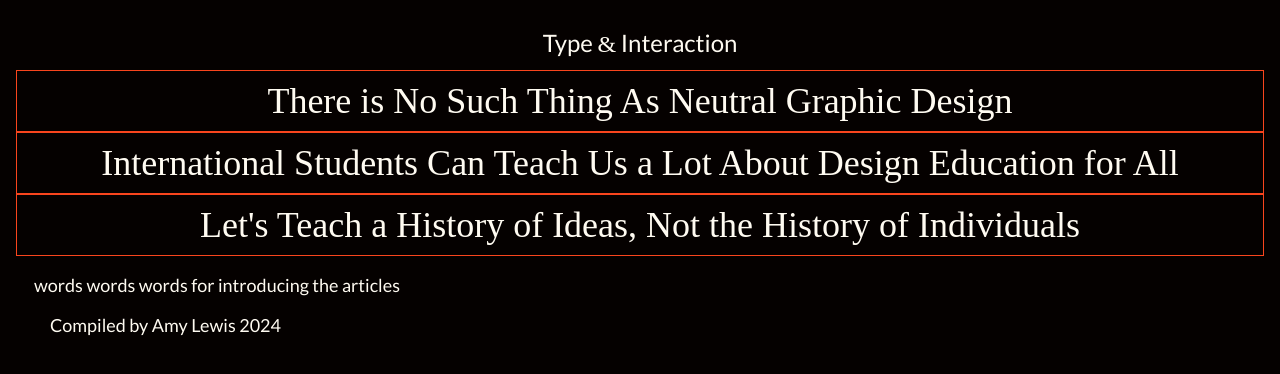
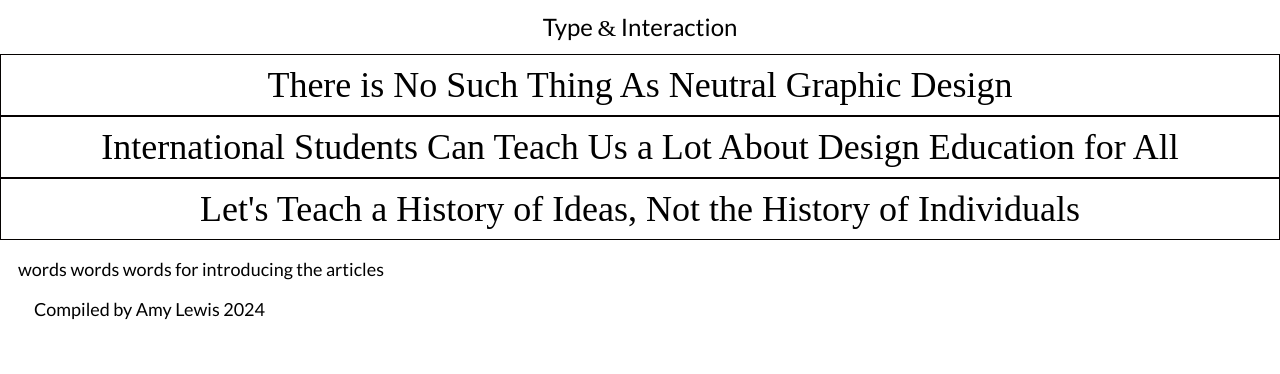
Before and after one commit to AmyLew15/Binding, a plain HTML site: page index.html in a window 1280 px wide. Drawn offline with Linux system fonts and the light colour scheme; a web font is replaced by a local one.

Commit message:
reordering folders

```diff
--- a/index.html
+++ b/index.html
@@ -6,11 +6,6 @@
 
         <link href="asset/reset.css" rel="stylesheet">
         <link href="asset/common.css" rel="stylesheet">
-
-        <!--CSS Style Sheets-->
-        <link href="asset/direction1.css" rel="stylesheet">
-        <!--<link href="asset/direction2.css" rel="stylesheet">-->
-        <!--<link href="asset/direction3.css" rel="stylesheet">-->
 
         <!--Fonts-->
         <link rel="preconnect" href="https://fonts.googleapis.com">
@@ -32,9 +27,9 @@
             </header>
             <nav class="navigation">
                 <ul>
-                    <li><a href="ThereIsNoSuchThing.html"><span>There is No Such Thing As Neutral Graphic Design</span></a></li>
-                    <li><a href="InternationalStudentsCan.html"><span>International Students Can Teach Us a Lot About Design Education for All</span></a></li>
-                    <li><a href="LetsTeachAHistoryOfIdeas.html"><span>Let's Teach a History of Ideas, Not the History of Individuals</span></a></li>
+                    <li><a href="neutral-design/neutral-design.html"><span>There is No Such Thing As Neutral Graphic Design</span></a></li>
+                    <li><a href="international-students/international-students.html"><span>International Students Can Teach Us a Lot About Design Education for All</span></a></li>
+                    <li><a href="lets-teach/lets-teach.html"><span>Let's Teach a History of Ideas, Not the History of Individuals</span></a></li>
                 </ul>
             </nav>
                 <section>
```
Also changed, not shown: international-students/international-students.html (renamed from InternationalStudentsCan.html), international-students/style.css (renamed from asset/direction1.css), lets-teach/lets-teach.html (renamed from LetsTeachAHistoryOfIdeas.html), lets-teach/style.css (renamed from asset/direction2.css), neutral-design/neutral-design.html (renamed from ThereIsNoSuchThing.html), neutral-design/style.css (renamed from asset/direction3.css).
